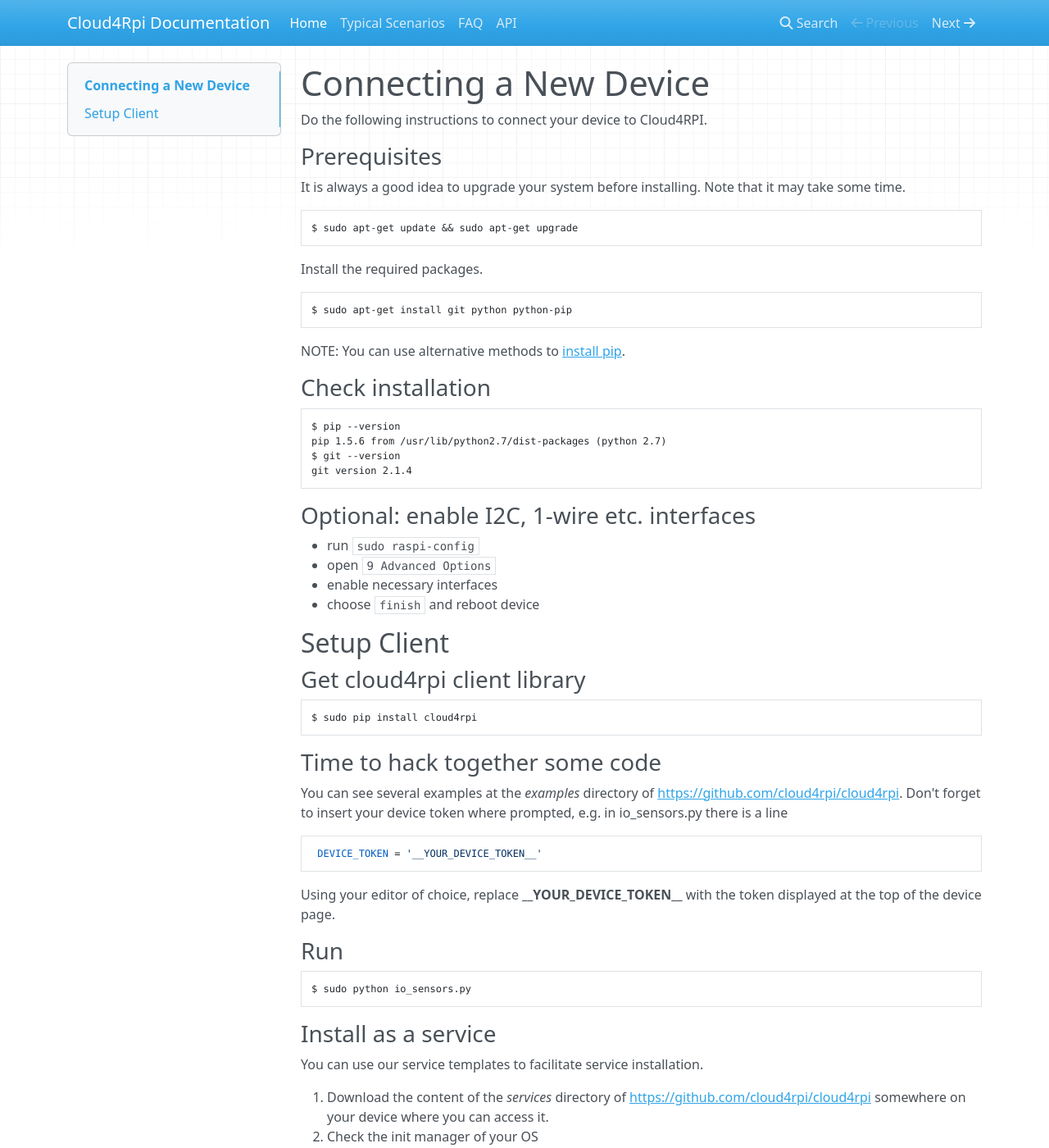
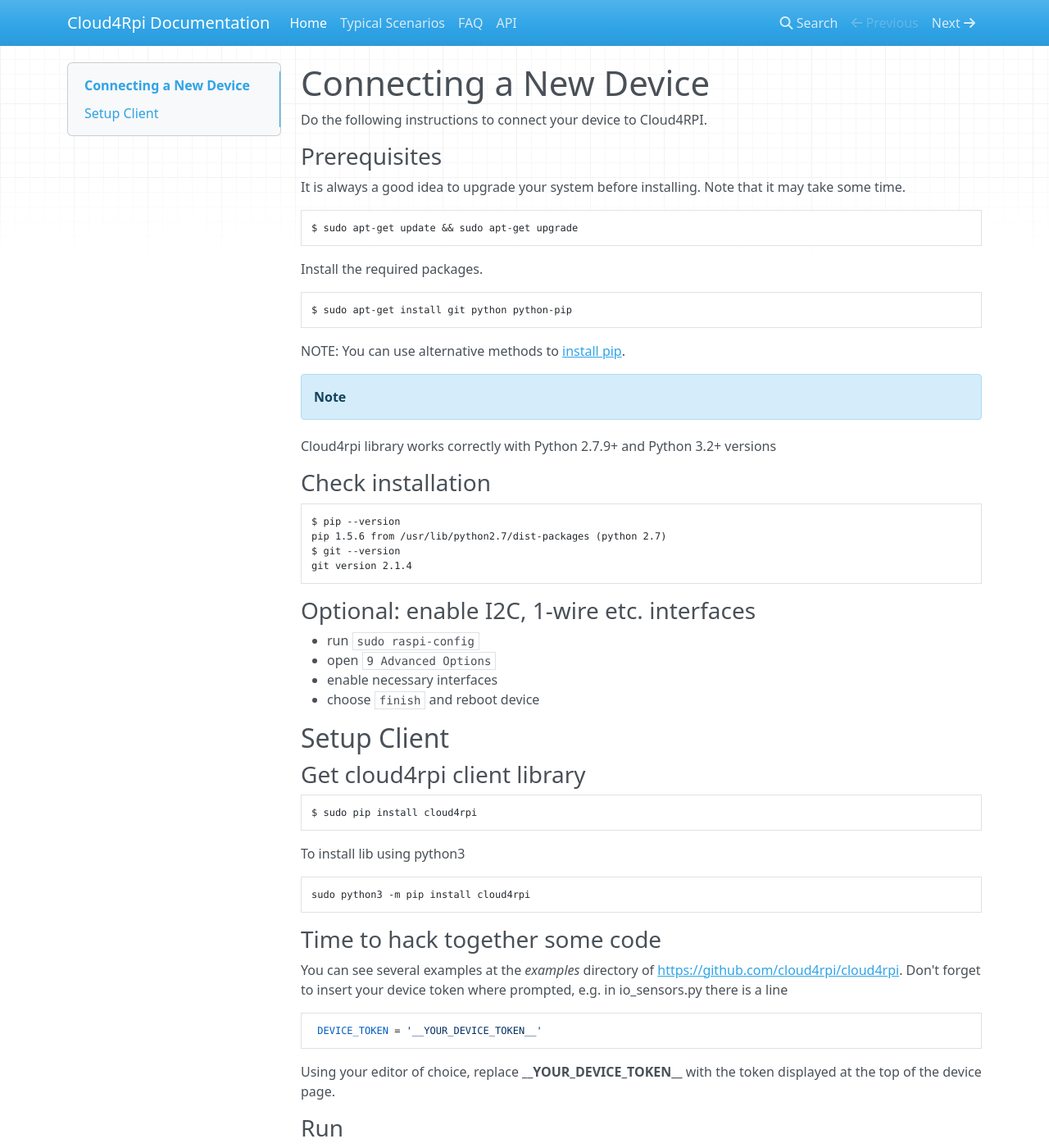
Before and after one commit to cloud4rpi/docs, an MkDocs documentation site: the page built from docs/index.md, in a window 1280 px wide and 1400 px high. Shown: the whole window at 82% size. Built offline with MkDocs 1.6.1, drawn with Linux system fonts in a browser that asks for light colours; nearby versions of some CDN libraries; old or Windows-style settings are respelled for this version of MkDocs.

Commit message:
extend the prereq section with a python versions info

````diff
--- a/docs/index.md
+++ b/docs/index.md
@@ -9,11 +9,16 @@
 $ sudo apt-get update && sudo apt-get upgrade
 ```
 
-Install the required packages.
+ Install the required packages.
 ``` bash
 $ sudo apt-get install git python python-pip
 ```
 NOTE: You can use alternative methods to [install pip](https://pip.pypa.io/en/stable/installing.html).
+
+!!! Note
+
+Cloud4rpi library works correctly with Python 2.7.9+ and Python 3.2+ versions
+
 
 ### Check installation
 
@@ -23,6 +28,8 @@
 $ git --version
 git version 2.1.4
 ```
+
+
 
 ### Optional: enable I2C, 1-wire etc. interfaces
 - run `sudo raspi-config`
@@ -36,6 +43,12 @@
 
 ``` bash
 $ sudo pip install cloud4rpi
+```
+
+To install lib using python3
+
+```
+sudo python3 -m pip install cloud4rpi
 ```
 
 ### Time to hack together some code
````
